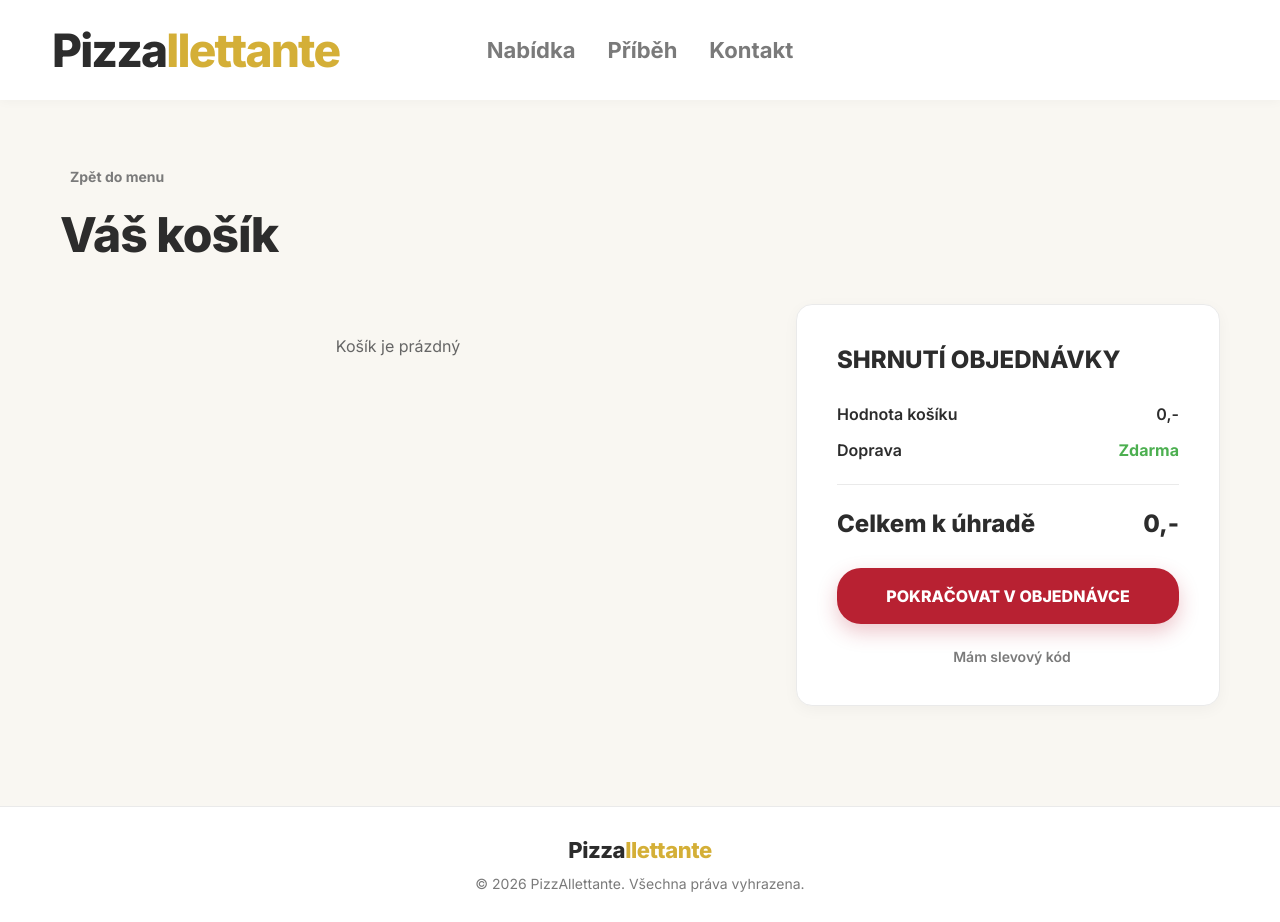
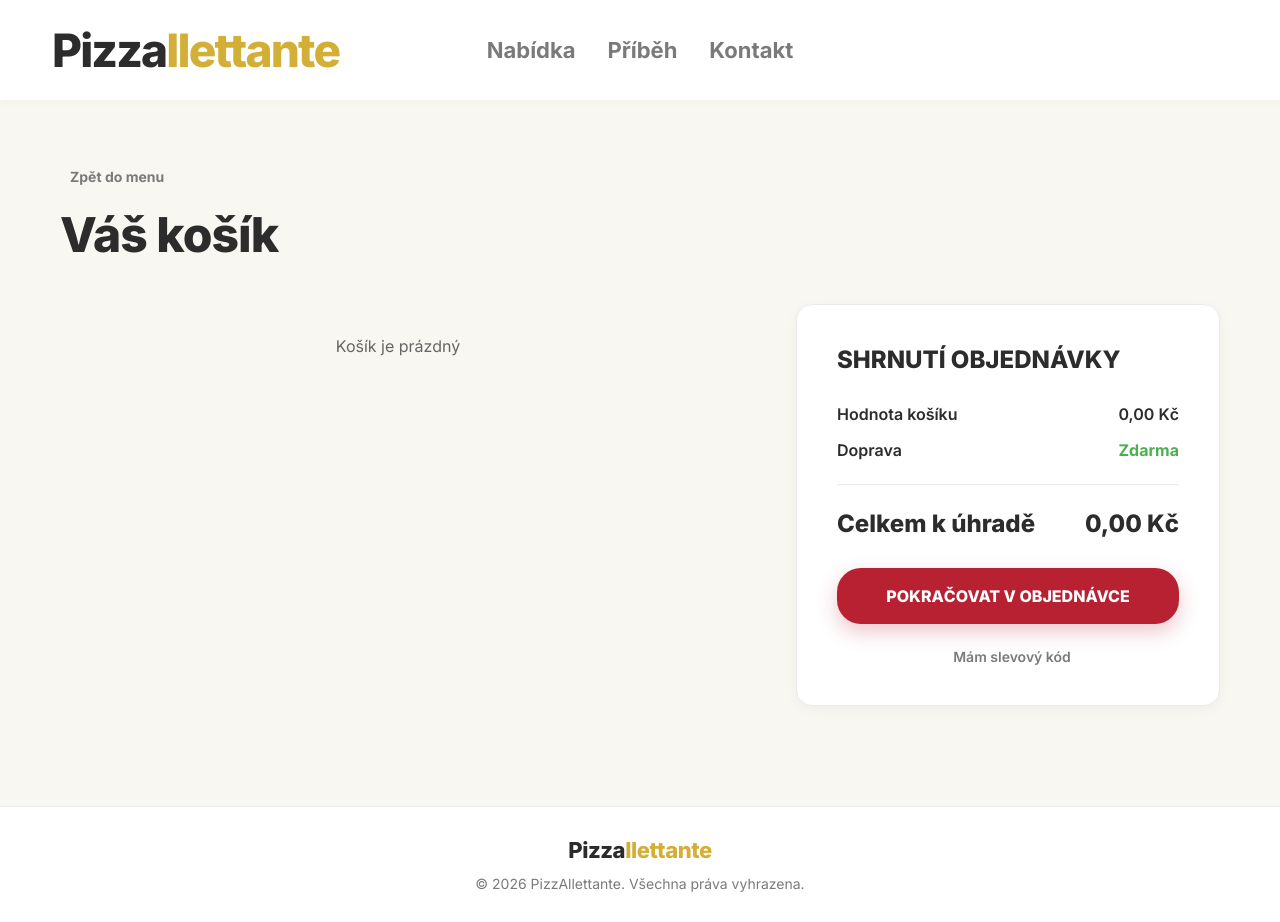
Before and after one commit to Jester2839/Pizza-App, a React (Vite) app: page /kosik in a window 1280 px wide. Built offline with nearby package versions, Linux system fonts and the light colour scheme; some icons are missing.

Commit message:
uprava vzhledu slevovych kuponu

```diff
--- a/src/pages/CartPage.tsx
+++ b/src/pages/CartPage.tsx
@@ -4,6 +4,10 @@ import { useCart } from '../hooks/useCart';
 import { QuantitySelector } from '../components/QuantitySelector';
 import { OrderForm } from '../components/OrderForm';
 import type { Coupon } from '../types';
+
+export const formatPrice = (price: number) => {
+  return price.toFixed(2).replace('.', ',') + ' Kč';
+};
 
 export function CartPage() {
   const { items, total, removeItem, updateQuantity } = useCart();
@@ -63,7 +67,7 @@ export function CartPage() {
     if (!appliedCoupon) return 0;
     const value = parseFloat(appliedCoupon.value);
     if (appliedCoupon.type === 'percentage') {
-      return Math.round((total * value) / 100);
+      return (total * value) / 100;
     }
     return value;
   };
@@ -119,7 +123,7 @@ export function CartPage() {
                     quantity={item.quantity}
                     onChange={(qty) => updateQuantity(item.id, qty)}
                   />
-                  <div className="cart-item-price">{item.price * item.quantity},-</div>
+                  <div className="cart-item-price">{formatPrice(item.price * item.quantity)}</div>
                   <button className="btn-remove" onClick={() => handleRemove(item.id)}>
                     <i className="ph ph-trash"></i>
                   </button>
@@ -135,7 +139,7 @@ export function CartPage() {
 
             <div className="summary-row">
               <span>Hodnota košíku</span>
-              <span>{total},-</span>
+              <span>{formatPrice(total)}</span>
             </div>
             <div className="summary-row">
               <span>Doprava</span>
@@ -143,22 +147,26 @@ export function CartPage() {
             </div>
 
             {appliedCoupon && (
-              <div className="summary-row discount-row">
-                <span className="discount-label">
-                  Sleva ({appliedCoupon.code})
-                  <button className="btn-remove-coupon" onClick={removeCoupon} title="Odstranit kód">
-                    <i className="ph ph-x-circle"></i>
+              <>
+                <div className="summary-divider"></div>
+                <div style={{ marginBottom: '1rem', fontSize: '0.9rem', color: '#666', display: 'flex', alignItems: 'center' }}>
+                  Aplikované kupóny:&nbsp;<strong>{appliedCoupon.code}</strong>
+                  <button className="btn-remove-coupon" onClick={removeCoupon} title="Odstranit kód" style={{ marginLeft: '0.5rem', background: 'none', border: 'none', cursor: 'pointer', color: '#666', display: 'flex', alignItems: 'center' }}>
+                    <i className="ph ph-trash" style={{ fontSize: '1.2rem' }}></i>
                   </button>
-                </span>
-                <span className="discount-value">-{discountValue},-</span>
-              </div>
+                </div>
+                <div className="summary-row discount-row">
+                  <span className="discount-label">Sleva</span>
+                  <span className="discount-value">-{formatPrice(discountValue)}</span>
+                </div>
+              </>
             )}
 
             <div className="summary-divider"></div>
 
             <div className="summary-row summary-total">
               <span>Celkem k úhradě</span>
-              <span>{finalTotal},-</span>
+              <span>{formatPrice(finalTotal)}</span>
             </div>
 
             <button
```
